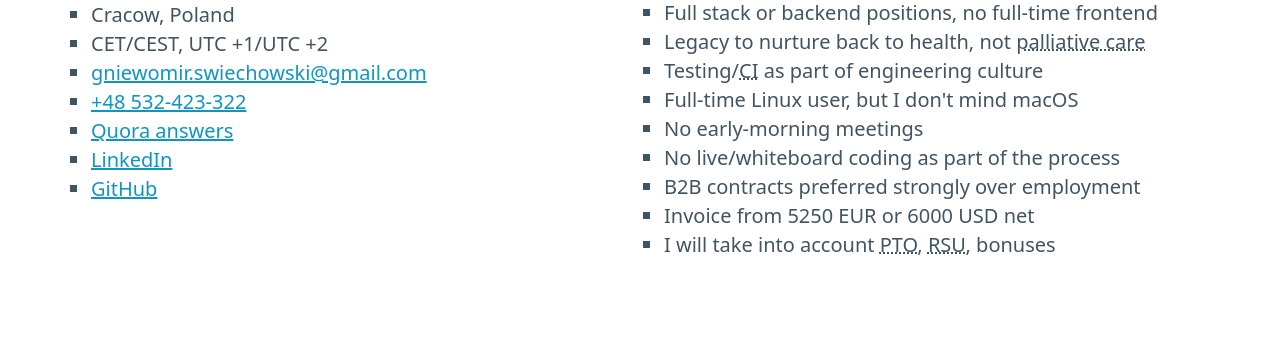
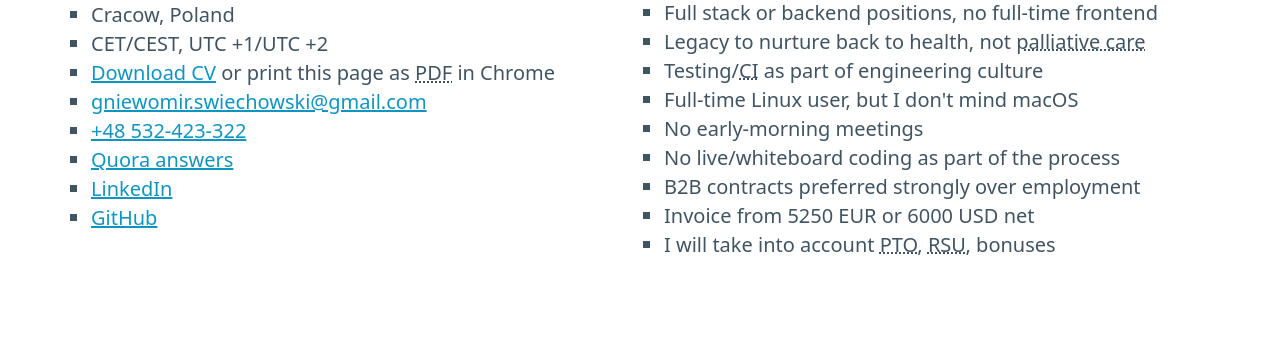
Before and after one commit to gniewomir/gniewomir.github.io, a website built with Parcel: page index.html in a window 1280 px wide. Shown: the part 201-540 px from the top of the page. Built offline with nearby package versions, Linux system fonts and the light colour scheme.

Commit message:
link for pdf version for dummies

```diff
--- a/index.html
+++ b/index.html
@@ -38,6 +38,7 @@
           <li>12 years of varied commercial experience</li>
           <li>Cracow, Poland</li>
           <li>CET/CEST, UTC +1/UTC +2</li>
+          <li class="hide-in-print"><a href="static/cv-gniewomir-swiechowski-12-05-2023-12-25.pdf">Download CV</a> or print this page as <abbr title="Portable Document Format">PDF</abbr> in Chrome</li>
           <li><a href="mailto:gniewomir.swiechowski@gmail.com">gniewomir.swiechowski@gmail.com</a></li>
           <li><a href="tel:48532423322">+48 532-423-322</a></li>
           <li><a href="https://www.quora.com/profile/Gniewomir-%C5%9Awiechowski/answers">Quora answers</a></li>
```
Also changed, not shown: 1 other file.
